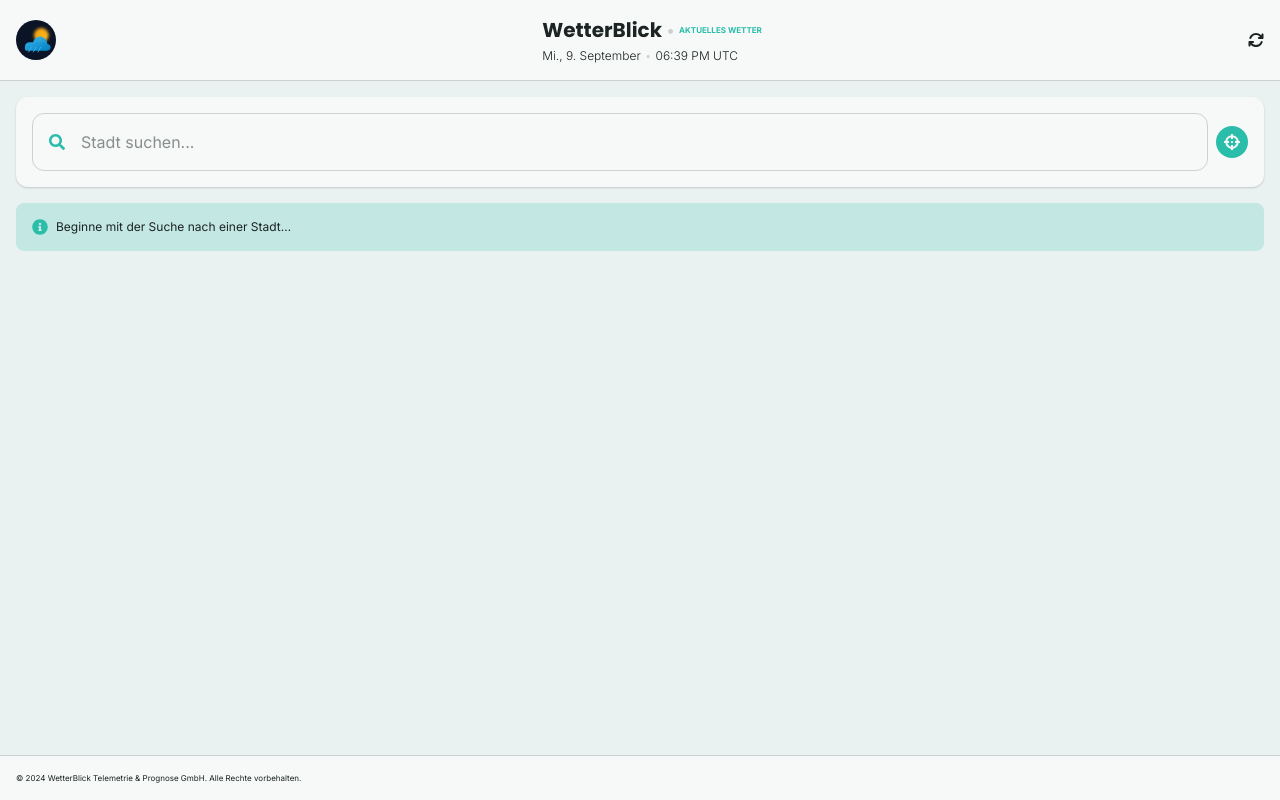
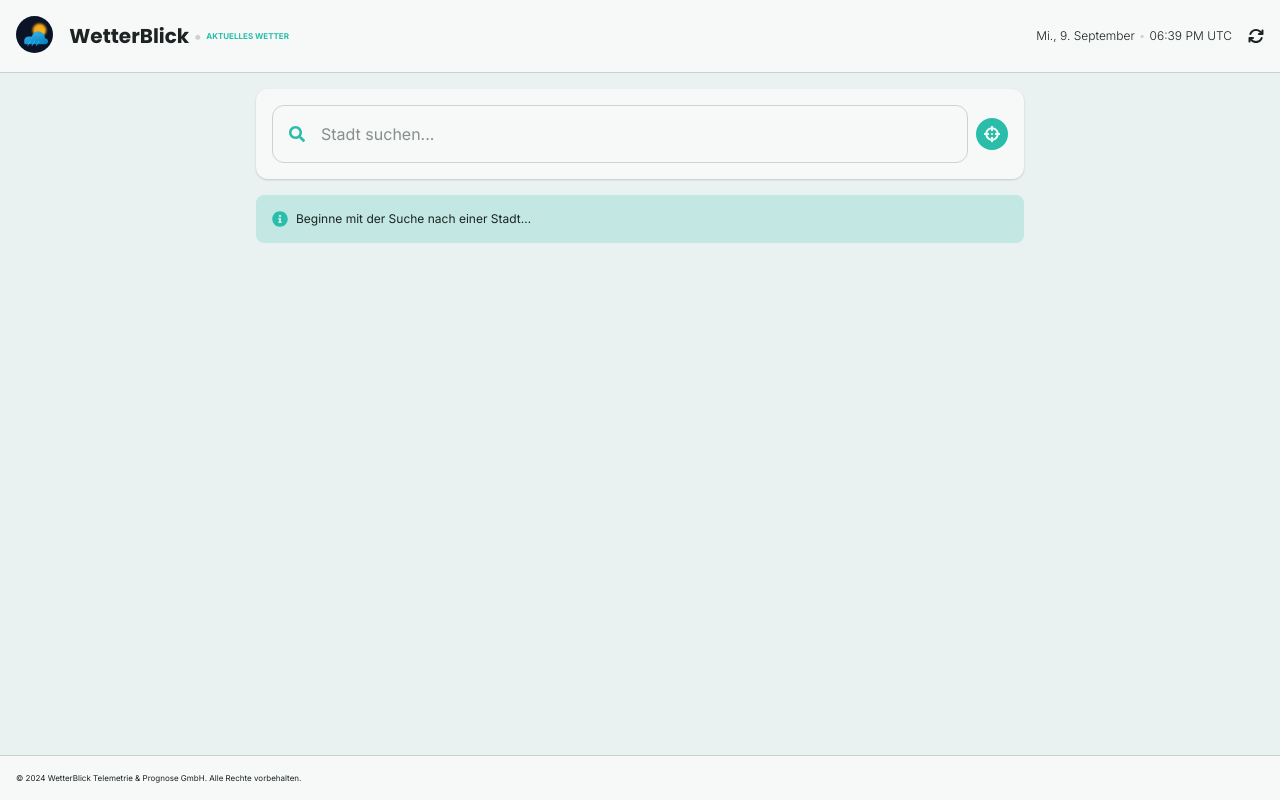
Before and after one commit to adriagomez-syntax/wetter-app-adria, a React (Vite) app: page / in a window 1280 px wide. Built offline with nearby package versions, Linux system fonts and the light colour scheme; no server answers.

Commit message:
Laptop view styled

```diff
--- a/src/App.jsx
+++ b/src/App.jsx
@@ -20,7 +20,8 @@ export default function App() {
 	return (
 		<div className="flex flex-col min-h-screen font-primary text-text bg-background">
 			<Header />
-			<main className="flex-1 flex flex-col gap-4 bg-background-mid p-4">
+			<main className="flex-1 flex bg-background-mid p-4 md:justify-center">
+				<div className="min-w-0 flex-1 flex flex-col gap-4 md:max-w-[60vw]">
 					<SearchSection
 						setLoading={ setLoading }
 						setError={ setError }
@@ -33,13 +34,16 @@ export default function App() {
 						: error
 							? <ErrorSection message={ error } />
 							: (weather && forescast && airQuality)
-							? <>
+								? <div className="flex flex-col gap-4 md:flex-row md:justify-between">
+									<div className="flex flex-col gap-4 md:w-1/2">
 										<ResultSection {...weather} />
 										<TelemetrySection {...weather} airQuality={ airQuality } />
+									</div>
 									<ForecastSection forecast={ forescast } />
-							</>
+								</div>
 								: <InfoBlock text="Beginne mit der Suche nach einer Stadt…" />
 					}
+				</div>
 			</main>
 			<Footer />
 		</div>
--- a/src/components/forecast/ForecastCard.jsx
+++ b/src/components/forecast/ForecastCard.jsx
@@ -17,11 +17,11 @@ export default function ForecastCard({ dt_txt, main, weather, wind }) {
 
 	return (
 		<Card className="flex-1 grid grid-cols-4 gap-2 items-center">
-			<div className="col-span-2 flex gap-4">
+			<div className="col-span-2 flex gap-4 items-center">
 				<WeatherIcon icon={ weatherIcon } alt={ weatherName } className="max-h-10" />
-				<div className="col-span-2 flex flex-col gap-2 justify-between items-start">
+				<div className="flex flex-col gap-2 justify-between items-start overflow-hidden">
 					<h3 className="font-bold">{ dayText }</h3>
-					<p className="text-xs">{ description }</p>
+					<p title={ description } className="max-w-full text-xs truncate">{ description }</p>
 				</div>
 			</div>
 			<div className="flex flex-col gap-2 items-center">
--- a/src/components/forecast/ForecastSection.jsx
+++ b/src/components/forecast/ForecastSection.jsx
@@ -4,7 +4,7 @@ import ForecastCard from "./ForecastCard";
 
 export default function ForecastSection({ forecast }) {
 	return (
-		<Section title="7-Tage-Vorhersage" icon={ FaRegListAlt }>
+		<Section title="7-Tage-Vorhersage" icon={ FaRegListAlt } className="md:w-1/2">
 			<ul className="flex flex-col gap-4">
 				{ forecast &&
 					forecast.map(item => (
--- a/src/components/header/Header.jsx
+++ b/src/components/header/Header.jsx
@@ -5,9 +5,9 @@ import CurrentTime from "./CurrentTime";
 
 export default function Header() {
 	return (
-		<header className="flex gap-2 justify-between items-center p-4 border-b border-background-dark/20">
+		<header className="flex gap-4 justify-between items-center p-4 border-b border-background-dark/20">
 			<Logo />
-			<div className="flex flex-col gap-1">
+			<div className="flex flex-col md:justify-between md:flex-row md:items-center md:w-full gap-1">
 				<div className="flex gap-1 items-center">
 					<h1 className="text-xl font-secondary font-bold">WetterBlick</h1>
 					<p className="text-accent-3/20">•</p>
--- a/src/components/result/ResultSection.jsx
+++ b/src/components/result/ResultSection.jsx
@@ -21,7 +21,7 @@ export default function ResultSection({ coord, weather, main, name, sys }) {
 				<div className="flex flex-col gap-2">
 					<div className="flex gap-2 items-center">
 						<FaMapMarkerAlt className="text-primary" />
-						<h1 className="font-secondary font-bold text-2xl truncate">{ fullName }</h1>
+						<h1 title={ fullName } className="font-secondary font-bold text-2xl truncate">{ fullName }</h1>
 					</div>
 					<p className="text-xs">{`Koordinaten: ${fullCoords}`}</p>
 				</div>
--- a/src/components/telemetry/cards/TelemetryCard.jsx
+++ b/src/components/telemetry/cards/TelemetryCard.jsx
@@ -7,7 +7,7 @@ export default function TelemetryCard({ title, icon, iconColor = "text-primary",
 	return (
 		<Card className="flex flex-col gap-2 justify-between">
 			<div className="flex gap-2 justify-between items-center">
-				<h2 className="font-secondary font-light tracking-widest uppercase text-xs">{ title }</h2>
+				<h2 title={ title } className="font-secondary font-light tracking-widest uppercase text-xs truncate">{ title }</h2>
 				<Icon className={ iconColor } />
 			</div>
 			<div className="flex gap-4 items-end">
--- a/src/components/utils/InfoBlock.jsx
+++ b/src/components/utils/InfoBlock.jsx
@@ -4,7 +4,7 @@ export default function InfoBlock({ text }) {
 	return (
 		<div className="flex gap-2 items-center bg-primary/20 rounded-lg p-4">
 			<FaInfoCircle className="text-primary shrink-0" />
-			<p className="text-xs truncate">{ text }</p>
+			<p title={ text } className="text-xs truncate">{ text }</p>
 		</div>
 	)
 }
--- a/src/components/utils/Section.jsx
+++ b/src/components/utils/Section.jsx
@@ -1,9 +1,9 @@
-export default function Section({ title, icon, children }) {
+export default function Section({ title, icon, className = "", children }) {
 
 	const Icon = icon
 
 	return (
-		<section className="flex flex-col gap-4">
+		<section className={`${className} flex flex-col gap-4`}>
 			<div className="flex gap-2 items-center">
 				<Icon className="text-primary" />
 				<h1 className="font-secondary font-bold">{ title }</h1>
```
Lines whose indentation alone changed are shown as unchanged.
